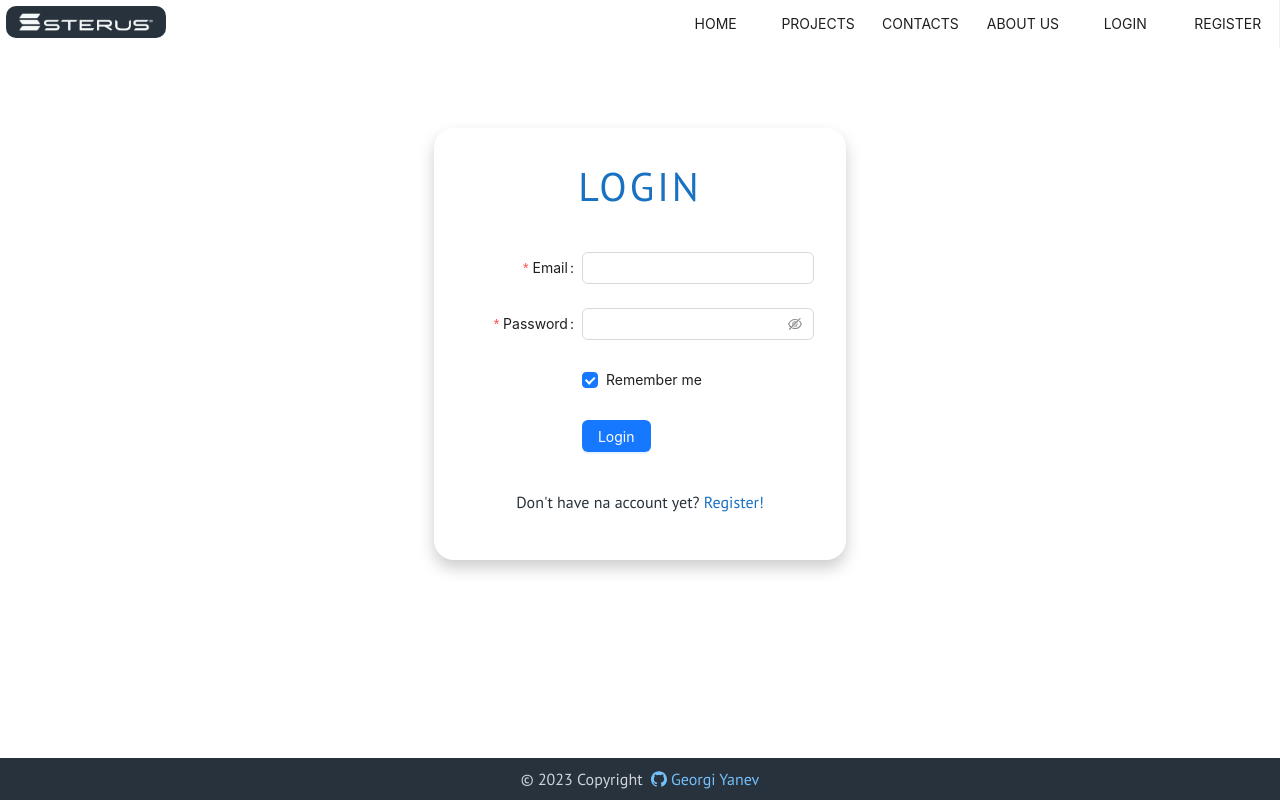
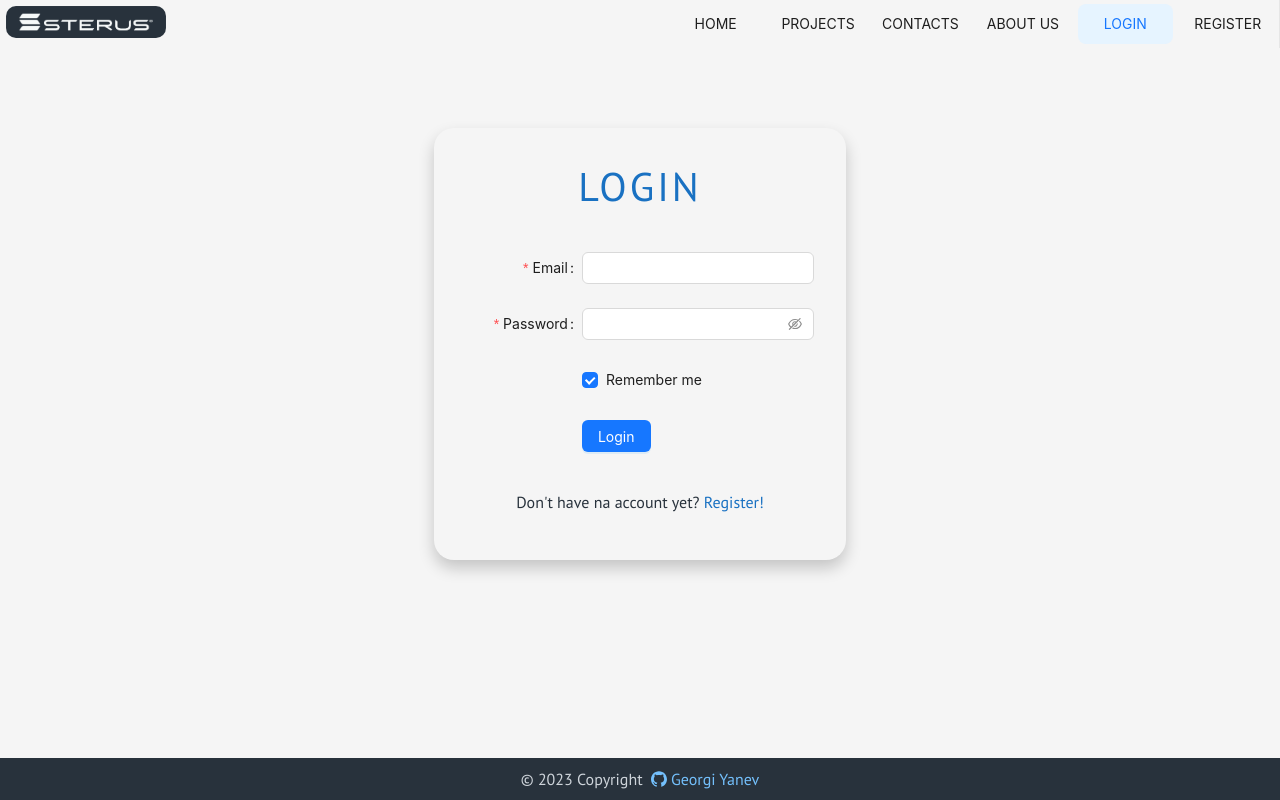
Before and after one commit to georgi1141/Sterusdesign, a React (Vite) app: page /login in a window 1280 px wide. Built offline with nearby package versions, Linux system fonts and the light colour scheme.

Commit message:
fix Navbar highlighting based on route location

```diff
--- a/src/components/Navbar.jsx
+++ b/src/components/Navbar.jsx
@@ -1,6 +1,6 @@
 import { Menu } from "antd";
 import "./navbar.css";
-import { Link, useNavigate } from "react-router-dom";
+import { Link, useNavigate, useLocation } from "react-router-dom";
 import sterus1 from "../assets/svg/sterus1.svg";
 
 function Navbar() {
@@ -30,16 +30,18 @@ function Navbar() {
       { label: "LOGOUT", danger: true, key: "signout" }]
     }else{
       return   [
-        { label: "HOME", key: "/" },
+        { label: "HOME", key: "/"},
         { label: "PROJECTS", key: "/projects" },
         { label: "CONTACTS", key: "/contacts" },
         { label: "ABOUT US", key: "/about" },
         { label: "LOGIN", key: "/login" },
       { label: "REGISTER", key: "/register" }]
-
-
     }
   }
+
+  // Get  selected key from browserAPI to show the correct active root highlight on the Navbar.
+  const selectedKey  = useLocation()
+
 
 
   return (
@@ -50,6 +52,7 @@ function Navbar() {
         </Link>
       </div>
       <Menu
+      selectedKeys={selectedKey.pathname}
         onClick={({ key }) => {
           clickHandler(key);
         }}
--- a/src/components/content/login.css
+++ b/src/components/content/login.css
@@ -18,9 +18,9 @@
 
 }
 .form-wrapper:hover{
-    box-shadow: 0 0 10px rgba(208, 235, 255, 0.5),
-    0 0 20px rgba(208, 235, 255, 0.5),
-    0 0 30px rgba(208, 235, 255, 0.5);
+    box-shadow: 0 0 10px rgba(0, 0, 0, 0.1),
+    0 0 20px rgba(0, 0, 0, 0.2),
+    0 0 30px rgba(0, 0, 0, 0.3);
 }
 
 
--- a/src/components/navbar.css
+++ b/src/components/navbar.css
@@ -6,6 +6,7 @@
 .menu{
     display: flex;
     min-width: 0;
+    background-color: #F5F5F5;
 
 }
 .menu *{
--- a/src/main.css
+++ b/src/main.css
@@ -4,5 +4,6 @@ body{
     box-sizing: border-box;
     color: #28323C;
     font-family: 'PT Sans', sans-serif;
+    background-color: #F5F5F5;
 
 }
```
